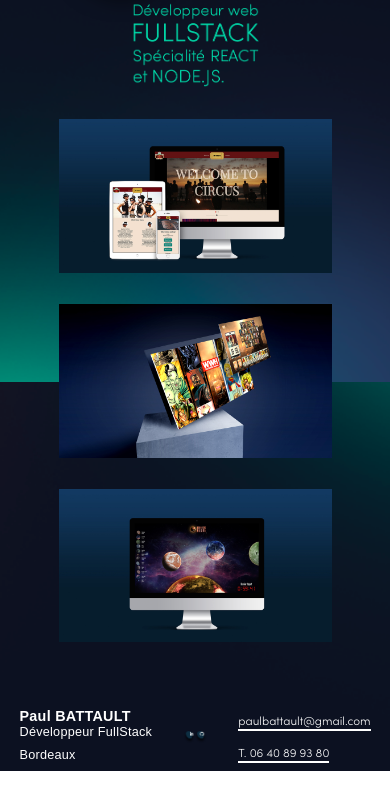
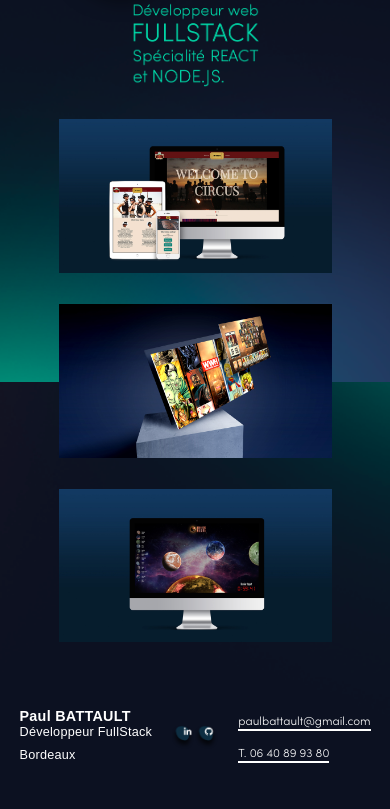
Before and after one commit to BATTAULT-p/PORTFOLIO, a React (Vite) app: page / in a window 390 px wide. Shown: the part 462-1271 px from the top of the page. Before the commit the page ends 1233 px from the top, so only its background shows below. Built offline with nearby package versions, Linux system fonts and the light colour scheme.

Commit message:
fix icone footer mobile

```diff
--- a/src/components/Footer.css
+++ b/src/components/Footer.css
@@ -1,8 +1,10 @@
 .footer {
   margin-top: 7vh;
+  padding-bottom: 5vh;
   display: flex;
   justify-content: space-between;
   width: 100vw;
+
 
 }
 .identite {
@@ -59,6 +61,7 @@ width: 3vw;
 }
 
 @media screen and (max-width: 800px) {
+
 .identite h1 {
     font-size: 1.7vh;
     font-weight: bold;
@@ -74,6 +77,13 @@ width: 3vw;
     font-size: 1.5vh;
 
   }
+    #linkedinF {
+      width: 6vw;
+    }
+
+    #gitF {
+      width: 6vw;
+    }
     .contactLink {
       display: flex;
       flex-direction: column;
```
